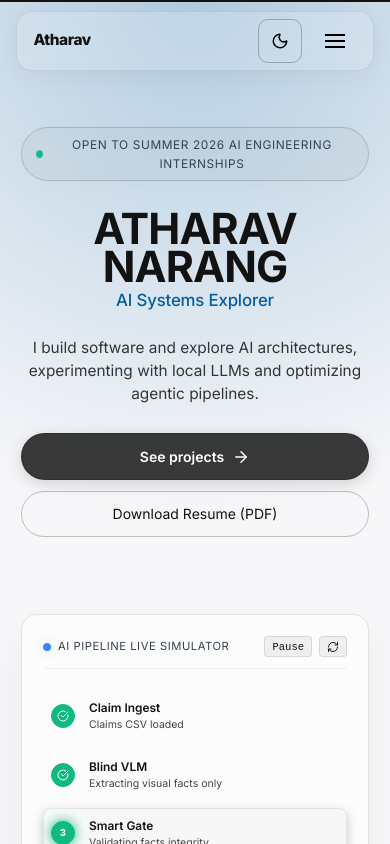
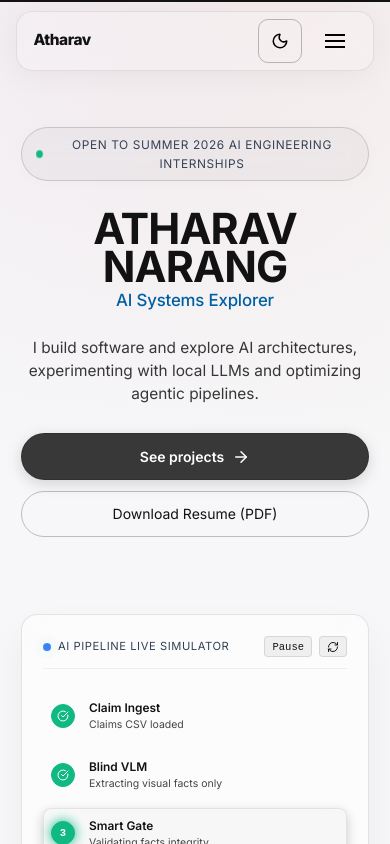
Before and after one commit to Atharav001/portfolio-2.0, a React (Vite) app: page / in a window 390 px wide. Shown: the top 844 px of the page. Built offline with nearby package versions, Linux system fonts and the light colour scheme.

Commit message:
design: transition background to dual-radial premium blend (indigo/cyan dark, lavender/peach light)

```diff
--- a/src/components/AnimatedBackground.css
+++ b/src/components/AnimatedBackground.css
@@ -4,11 +4,17 @@
   z-index: -3;
   pointer-events: none;
   overflow: hidden;
-  background: radial-gradient(circle at 50% 0%, var(--bg-accent-2) 0%, transparent 60%), var(--bg-base);
+  background:
+    radial-gradient(circle at 20% -10%, var(--bg-accent-1) 0%, transparent 50%),
+    radial-gradient(circle at 80% -10%, var(--bg-accent-2) 0%, transparent 50%),
+    var(--bg-base);
 }
 
 @media (max-width: 768px) {
   .animated-framer-bg {
-    background: radial-gradient(circle at 50% 0%, var(--bg-accent-2) 0%, transparent 60%), var(--bg-base);
+    background:
+      radial-gradient(circle at 30% -10%, var(--bg-accent-1) 0%, transparent 60%),
+      radial-gradient(circle at 70% -10%, var(--bg-accent-2) 0%, transparent 60%),
+      var(--bg-base);
   }
 }
--- a/src/tokens.css
+++ b/src/tokens.css
@@ -32,12 +32,12 @@
   --radius-full: 9999px;
 
   /* --- Aurora UI Color Tokens --- */
-  --bg-accent-1-dark: rgba(0, 200, 255, 0.15);
-  --bg-accent-2-dark: rgba(0, 200, 255, 0.28);
-  --bg-accent-3-dark: rgba(0, 200, 255, 0.22);
-  --bg-accent-1-light: rgba(0, 95, 163, 0.18);
-  --bg-accent-2-light: rgba(0, 95, 163, 0.28);
-  --bg-accent-3-light: rgba(0, 95, 163, 0.22);
+  --bg-accent-1-dark: rgba(79, 70, 229, 0.18);   /* Indigo/Violet */
+  --bg-accent-2-dark: rgba(6, 182, 212, 0.15);   /* Cyan/Teal */
+  --bg-accent-3-dark: rgba(0, 200, 255, 0.06);
+  --bg-accent-1-light: rgba(167, 139, 250, 0.08); /* Soft Lavender */
+  --bg-accent-2-light: rgba(253, 186, 116, 0.12); /* Soft Peach/Apricot */
+  --bg-accent-3-light: rgba(0, 95, 163, 0.04);
 
   /* --- Z-Index Tokens --- */
   --z-background: -10;
```
